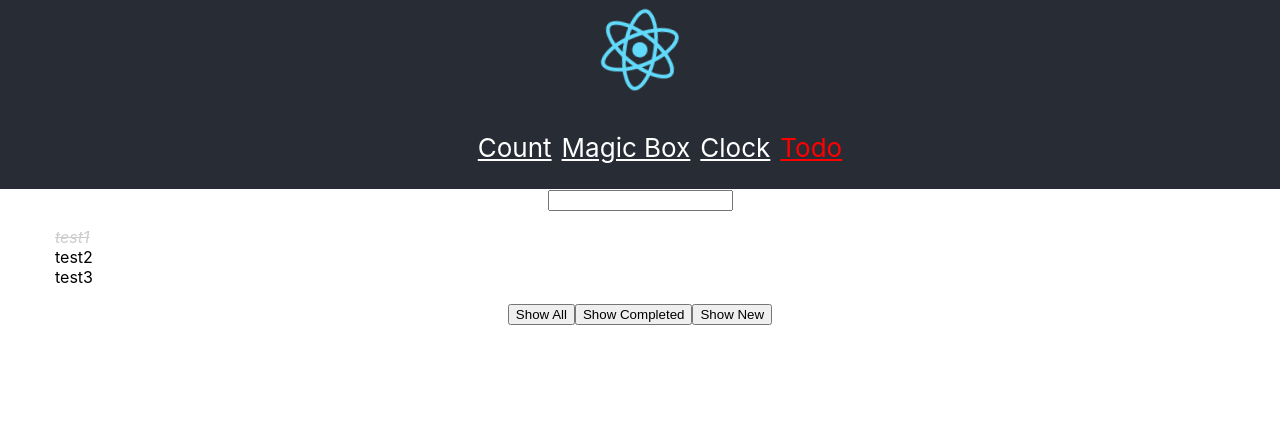
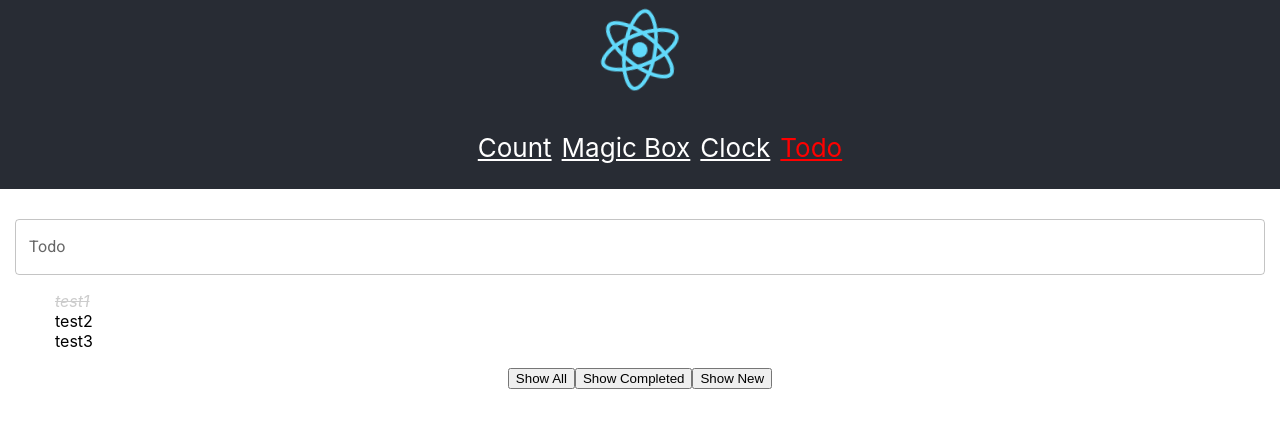
Before and after one commit to Future-Dev98/Learn-reacjs-august-month, a React (Create React App) app: page /todo in a window 1280 px wide. Shown: the top 428 px of the page. Built offline with nearby package versions, Linux system fonts and the light colour scheme; no server answers.

Commit message:
22h 21/8/22

```diff
--- a/public/index.html
+++ b/public/index.html
@@ -24,6 +24,10 @@
       work correctly both with client-side routing and a non-root public URL.
       Learn how to configure a non-root public URL by running `npm run build`.
     -->
+    <link
+      rel="stylesheet"
+      href="https://fonts.googleapis.com/css?family=Roboto:300,400,500,700&display=swap"
+    />
     <title>React App</title>
   </head>
   <body>
--- /dev/null
+++ b/src/Features/Todo/CustomForm/index.jsx
@@ -0,0 +1,33 @@
+import React from 'react';
+import PropTypes from 'prop-types';
+import InputField from '../../../components/form-controls/inputField';
+import {useForm} from 'react-hook-form';
+import { yupResolver } from '@hookform/resolvers/yup';
+import * as yup from "yup";
+
+CustomForm.propTypes = {
+    onSubmit: PropTypes.func,
+};
+
+function CustomForm(props) {
+    const schema = yup.object().shape({
+        title: yup.string().required('Please enter title.').min(5, 'Title is too short'),
+      });
+    const form = useForm({
+        defaultValues: {
+            title: '',
+        },
+        resolver: yupResolver(schema),
+    });
+
+    const handleOnSubmit = (values) => {
+        console.log('Todo Form:' + values);
+    }
+    return (
+        <form onSubmit={form.handleSubmit(handleOnSubmit)}>
+            <InputField form={form} label="Todo" name="title" disabled={false}/>
+        </form>
+    );
+}
+
+export default CustomForm;
--- a/src/Features/Todo/Pages/ListPage/index.jsx
+++ b/src/Features/Todo/Pages/ListPage/index.jsx
@@ -3,6 +3,7 @@ import { useHistory, useLocation, useRouteMatch } from 'react-router-dom';
 import queryString from 'query-string';
 import TodoForm from '../../TodoForm';
 import TodoItem from '../../TodoItem';
+import CustomForm from '../../CustomForm';
 
 function ListPage(props) {
     const [todoList, setTodoList] = useState([
@@ -79,19 +80,12 @@ function ListPage(props) {
 
     //submit form
     const handleOnSubmit = (formValues) => {
-        const newTodoList = [...todoList];
-        newTodoList.push({
-            id:4,
-            ...formValues
-        })
-
-        setTodoList(newTodoList)
-        setStatusList(newTodoList);
+       console.log('Form value:' + formValues)
     }
 
     return (
         <div>
-            <TodoForm onSubmit={handleOnSubmit}/>
+            <CustomForm onSubmit={handleOnSubmit} />
             <TodoItem todoList={statusList} onTodoClick={handleRemoveItem} />
             <button onClick={handleShowALL}>Show All</button>
             <button onClick={handleShowCompleted}>Show Completed</button>
--- a/src/components/Section/Main/index.jsx
+++ b/src/components/Section/Main/index.jsx
@@ -7,7 +7,6 @@ function Main() {
     return (
         <main>
             <Router />
-            <CallApi />
         </main>
     );
 }
--- a/src/components/Section/Main/style.scss
+++ b/src/components/Section/Main/style.scss
@@ -1,5 +1,5 @@
 main{
     max-width: 1400px;
-    margin: auto;
+    margin: 30px auto;
     padding: 0 15px;
 }
--- /dev/null
+++ b/src/components/form-controls/inputField/index.jsx
@@ -0,0 +1,42 @@
+import React from 'react';
+import PropTypes from 'prop-types';
+import { TextField } from '@mui/material';
+import { Controller, ErrorMessage } from 'react-hook-form';
+
+InputField.propTypes = {
+    form: PropTypes.object.isRequired,
+    name: PropTypes.string.isRequired,
+
+    label: PropTypes.string,
+    disabled: PropTypes.bool,
+}
+
+function InputField(props) {
+    const {form, name, label, disabled} = props;
+    const {register, formState:{touchedFields , errors }} = form;
+    const hasError = touchedFields[name] && errors[name];
+    return (
+        <Controller
+            control={form.control}
+            name={name}
+            render={({
+                field: { onChange, onBlur, value, name, ref },
+                fieldState: { invalid, isTouched, isDirty, error },
+                formState,
+            }) => (
+                <TextField
+                    fullWidth
+                    rules={{ required: true }}
+                    name={name}
+                    label={label}
+                    disabled={disabled}
+                    error={!!hasError}
+                    helperText={error?.message}
+                    {...register(name , { required: true })}
+                />
+            )}
+            />
+    );
+}
+
+export default InputField;
```
Also changed, not shown: package.json (+9 -1 lines), 1 other file (tests, documents, lock files or other folders).
